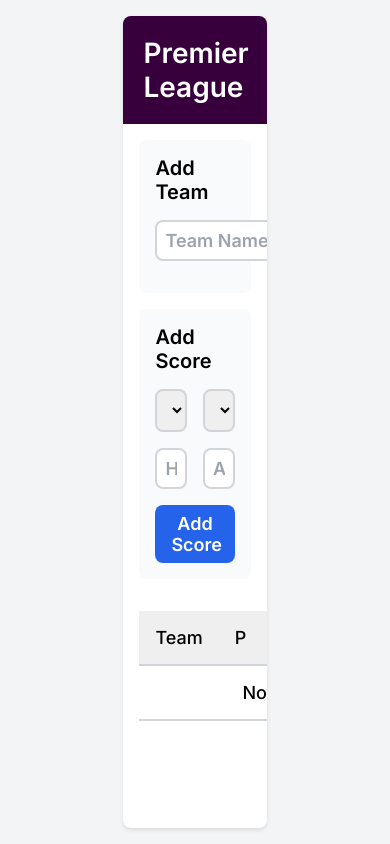
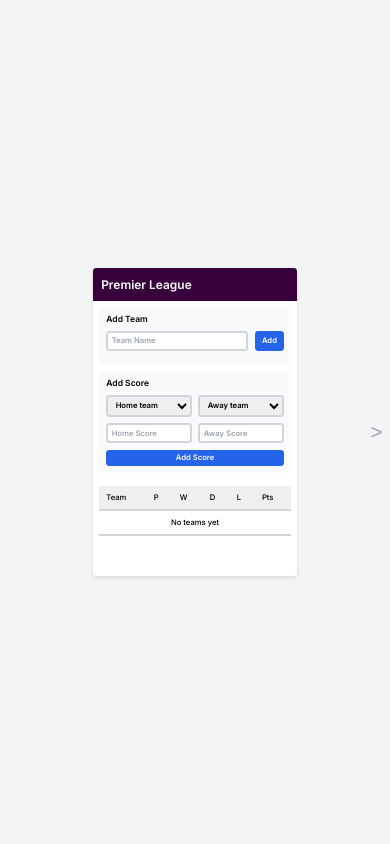
Before and after one commit to vytautas-abramikas/sports-standings, a React (Vite) app: page / in a window 390 px wide. Built offline with nearby package versions, Linux system fonts and the light colour scheme.

Commit message:
playing with responsive

```diff
--- a/src/components/AddMatchForm/AddMatchForm.tsx
+++ b/src/components/AddMatchForm/AddMatchForm.tsx
@@ -103,7 +103,7 @@
           }}
         />
       </div>
-      <button type="submit" className="button full">
+      <button type="submit" className="panel-button full">
         Add Score
       </button>
     </form>
--- a/src/components/AddOpponentForm/AddOpponentForm.tsx
+++ b/src/components/AddOpponentForm/AddOpponentForm.tsx
@@ -21,7 +21,7 @@
         onChange={(e) => setInputValue(e.target.value)}
         style={{ borderColor: opponentError ? "red" : undefined }}
       />
-      <button type="submit" className="button p1o6">
+      <button type="submit" className="panel-button p1o6">
         Add
       </button>
     </form>
--- a/src/components/App/App.scss
+++ b/src/components/App/App.scss
@@ -19,19 +19,34 @@
   height: 100vh;
   padding: 1rem;
   background-color: $color-bg-main;
+  position: relative;
+  overflow: hidden;
 }
 
 .league-container {
+  display: flex;
+  flex-direction: column;
   font-family: "Inter", "Roboto", sans-serif;
   background-color: $color-bg-container;
   border-radius: 0.5rem;
   overflow: hidden;
-  width: 40%;
-  height: 100%;
+  width: 30rem;
+  height: 45rem;
+  margin: 1rem;
   box-shadow: 0 2px 4px rgba(0, 0, 0, 0.1);
+}
 
+.league-content {
+  overflow-y: auto;
+  scrollbar-width: none;
+  -ms-overflow-style: none;
   & * {
     font-family: inherit;
+  }
+
+  &::-webkit-scrollbar {
+    width: 0 !important;
+    background: transparent;
   }
 }
 
@@ -96,7 +111,7 @@
   color: $color-placeholder;
 }
 
-.button {
+.panel-button {
   background-color: $color-bg-button;
   color: $color-text-light;
   font-size: 1.125rem;
--- a/src/components/App/App.tsx
+++ b/src/components/App/App.tsx
@@ -1,13 +1,76 @@
+import { useEffect, useState } from "react";
 import { StandingsProvider } from "../../context/StandingsContext";
 import { PremierLeaguePanel } from "../PremierLeaguePanel/PremierLeaguePanel";
 import "./App.scss";
+import type { TContextInstance } from "../../types/types";
+
+const panels: TContextInstance[] = ["premier", "eurobasket", "wimbledon"];
 
 export const App: React.FC = () => {
+  const [visibleCount, setVisibleCount] = useState(3);
+  const [current, setCurrent] = useState(0);
+
+  useEffect(() => {
+    const updateVisibleCount = () => {
+      const { innerWidth: w, innerHeight: h } = window;
+      const ratio = w / h;
+      if (ratio > 1.7) setVisibleCount(3);
+      else if (ratio > 1.3) setVisibleCount(2);
+      else setVisibleCount(1);
+    };
+    updateVisibleCount();
+    window.addEventListener("resize", updateVisibleCount);
+    return () => window.removeEventListener("resize", updateVisibleCount);
+  }, []);
+
+  let touchStartX = 0;
+  let touchEndX = 0;
+  const handleTouchStart = (e: React.TouchEvent) => {
+    touchStartX = e.changedTouches[0].screenX;
+  };
+  const handleTouchEnd = (e: React.TouchEvent) => {
+    touchEndX = e.changedTouches[0].screenX;
+    if (touchEndX - touchStartX > 50) setCurrent((c) => Math.max(0, c - 1));
+    if (touchStartX - touchEndX > 50)
+      setCurrent((c) => Math.min(panels.length - visibleCount, c + 1));
+  };
+
+  const showLeft = current > 0;
+  const showRight = current < panels.length - visibleCount;
+
   return (
-    <div className="screen">
-      <StandingsProvider instanceId="premier">
-        <PremierLeaguePanel />
-      </StandingsProvider>
+    <div
+      className="screen"
+      onTouchStart={handleTouchStart}
+      onTouchEnd={handleTouchEnd}
+    >
+      {showLeft && (
+        <button
+          className="carousel-arrow left"
+          onClick={() => setCurrent((c) => Math.max(0, c - 1))}
+        >
+          &lt;
+        </button>
+      )}
+      <div
+        style={{ display: "flex", transition: "transform 0.3s", gap: "1rem" }}
+      >
+        {panels.slice(current, current + visibleCount).map((instance) => (
+          <StandingsProvider key={instance} instanceId={instance}>
+            <PremierLeaguePanel />
+          </StandingsProvider>
+        ))}
+      </div>
+      {showRight && (
+        <button
+          className="carousel-arrow right"
+          onClick={() =>
+            setCurrent((c) => Math.min(panels.length - visibleCount, c + 1))
+          }
+        >
+          &gt;
+        </button>
+      )}
     </div>
   );
 };
--- a/src/components/PremierLeaguePanel/PremierLeaguePanel.tsx
+++ b/src/components/PremierLeaguePanel/PremierLeaguePanel.tsx
@@ -8,6 +8,7 @@
     <div className="league-container">
       <div className="header">Premier League</div>
 
+      <div className="league-content">
         <div className="section">
           <div className="section-title">Add Team</div>
           <AddOpponentForm />
@@ -22,5 +23,6 @@
           <StandingsTable />
         </div>
       </div>
+    </div>
   );
 };
--- a/src/styles/main.scss
+++ b/src/styles/main.scss
@@ -3,3 +3,41 @@
   padding: 0;
   box-sizing: border-box;
 }
+
+html {
+  font-size: min(1.75vw, 1.75vh);
+}
+
+.carousel-arrow {
+  position: absolute;
+  background: none;
+  color: #9ca3af;
+  top: 50%;
+  z-index: 10;
+  font-size: 3rem;
+  width: 3rem;
+  height: 3rem;
+  display: flex;
+  align-items: center;
+  justify-content: center;
+  border: none;
+  cursor: pointer;
+  user-select: none;
+  transition: transform 0.15s;
+
+  &:hover,
+  &:focus {
+    transform: scale(1.08);
+    outline: none;
+  }
+
+  &:active {
+    transform: scale(0.96);
+  }
+}
+.carousel-arrow.left {
+  left: 0.5rem;
+}
+.carousel-arrow.right {
+  right: 0.5rem;
+}
```
Lines whose indentation alone changed are shown as unchanged.
